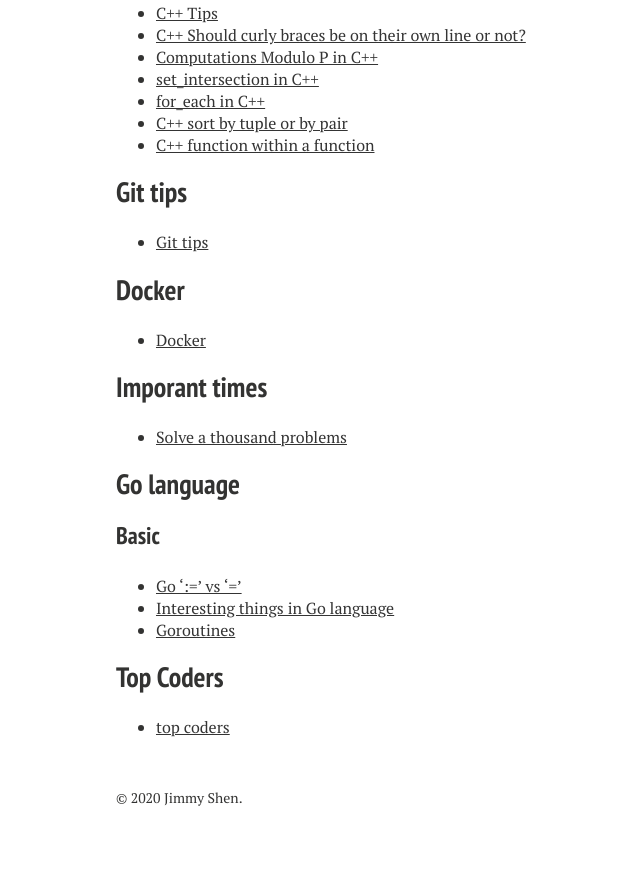
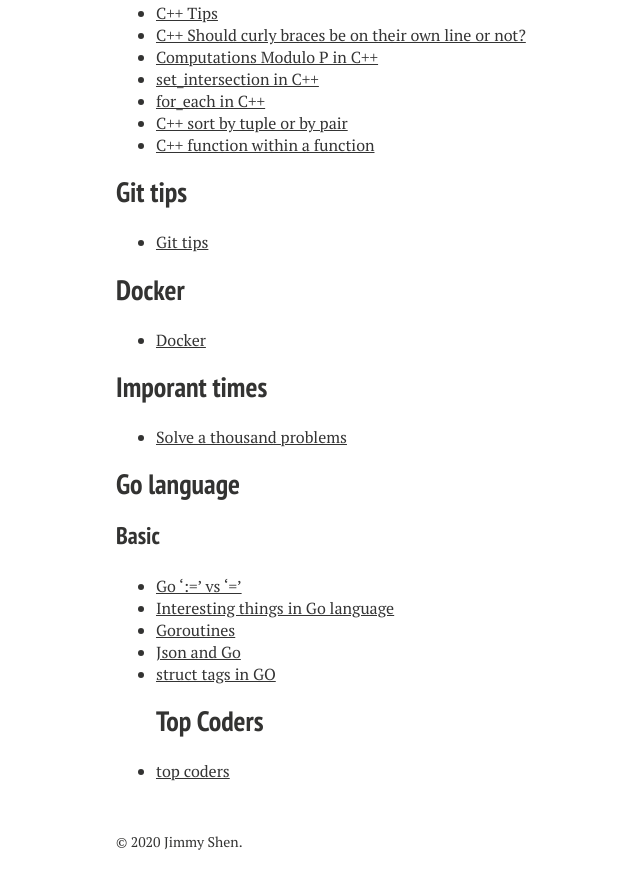
Before and after one commit to xiaokeshen/xiaokeshen.github.io, a Jekyll site: the page built from blog/index.md, in a window 1280 px wide and 900 px high, scrolled down 10084 px. Shown: the top 889 px of the window, without its empty margins (204-844 px from the left). Built offline with Jekyll 4.4.1, drawn with Linux system fonts in a browser that asks for light colours; nearby versions of some CDN libraries; before the commit the page ends 10940 px from its top, so only the background shows below that.

Commit message:
add blogs

```diff
--- a/blog/index.md
+++ b/blog/index.md
@@ -349,6 +349,7 @@ My 'Serious' coding got started since I became a student as a Computer Science M
 - [Go ‘:=’ vs ‘=’](https://medium.com/@jim.morris.shen/go-vs-3fb08c915a30?source=friends_link&sk=636211c483650a2aaa970910f233b0c9)
 - [Interesting things in Go language](https://medium.com/@jim.morris.shen/interesting-things-in-go-language-a9d47895425a?source=friends_link&sk=abc1d47a66b29b9541b9e3b4b41482f3)
 - [Goroutines](https://medium.com/@jim.morris.shen/goroutines-in-go-bffd1730fe50?sk=287c59e6f83b988a022b2093b79f800d)
-
+- [Json and Go](https://medium.com/@jim.morris.shen/json-and-go-99a0fe5cb17b?sk=8790e1e7fe76230b619aecf72142c928)
+- [struct tags in GO](https://medium.com/@jim.morris.shen/struct-tags-in-go-670ace2193c9?sk=5355c72454c5224bb4bd03dc20d09c1f)
 ## Top Coders
 - [top coders](https://medium.com/@jim.morris.shen/top-coders-c4aa2ffd5544?source=friends_link&sk=64ee99ca78b5b93ab464abd2b6cf87cd)
```
